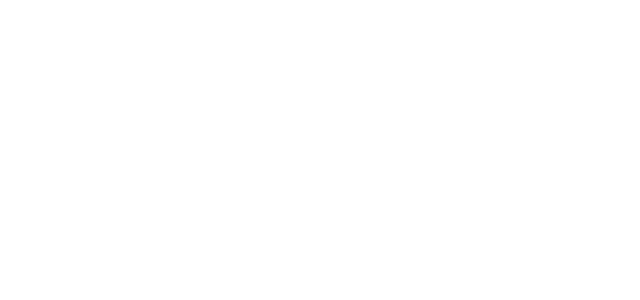
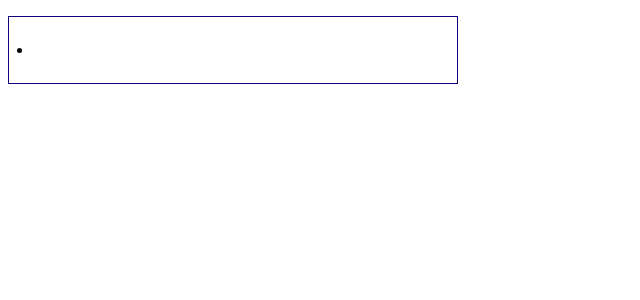
Before and after one commit to tomofumi-k/yoku-test, a React (Create React App) app: page / in a window 1280 px wide. Shown: the top 300 px of the page, without its empty margins (0-640 px from the left). Built offline with nearby package versions, Linux system fonts and the light colour scheme.

Commit message:
雛形作成

```diff
--- a/src/App.js
+++ b/src/App.js
@@ -1,5 +1,20 @@
+import React, { useState } from "react";
+import { List } from "./C-test/List";
+import "./C-test/c-test.scss";
+
 function App() {
-  return <div className="App"></div>;
+  const [fruits, setfruits] = useState([
+    { id: 1, name: "Apple" },
+    { id: 2, name: "grape" },
+    { id: 3, name: "Strawberry" },
+    { id: 4, name: "Cherry" },
+    { id: 5, name: "Plum" },
+    { id: 6, name: "Watermelon" },
+    { id: 7, name: "Banana" },
+    { id: 8, name: "Peach" },
+  ]);
+
+  return <List fruits={fruits} setfruits={setfruits} />;
 }
 
 export default App;
--- /dev/null
+++ b/src/C-test/List.jsx
@@ -0,0 +1,9 @@
+import React from "react";
+
+export const List = (fruits) => {
+  return (
+    <ul className="c-list">
+      <li className="">{fruits.name}</li>
+    </ul>
+  );
+};
--- /dev/null
+++ b/src/C-test/c-test.scss
@@ -0,0 +1,7 @@
+$bsection-main-color: #13017b;
+
+.c-list {
+  width: 400px;
+  padding: 24px;
+  border: 1px solid $bsection-main-color;
+}
```
Also changed, not shown: src/C-test/ListItems.jsx (added).
